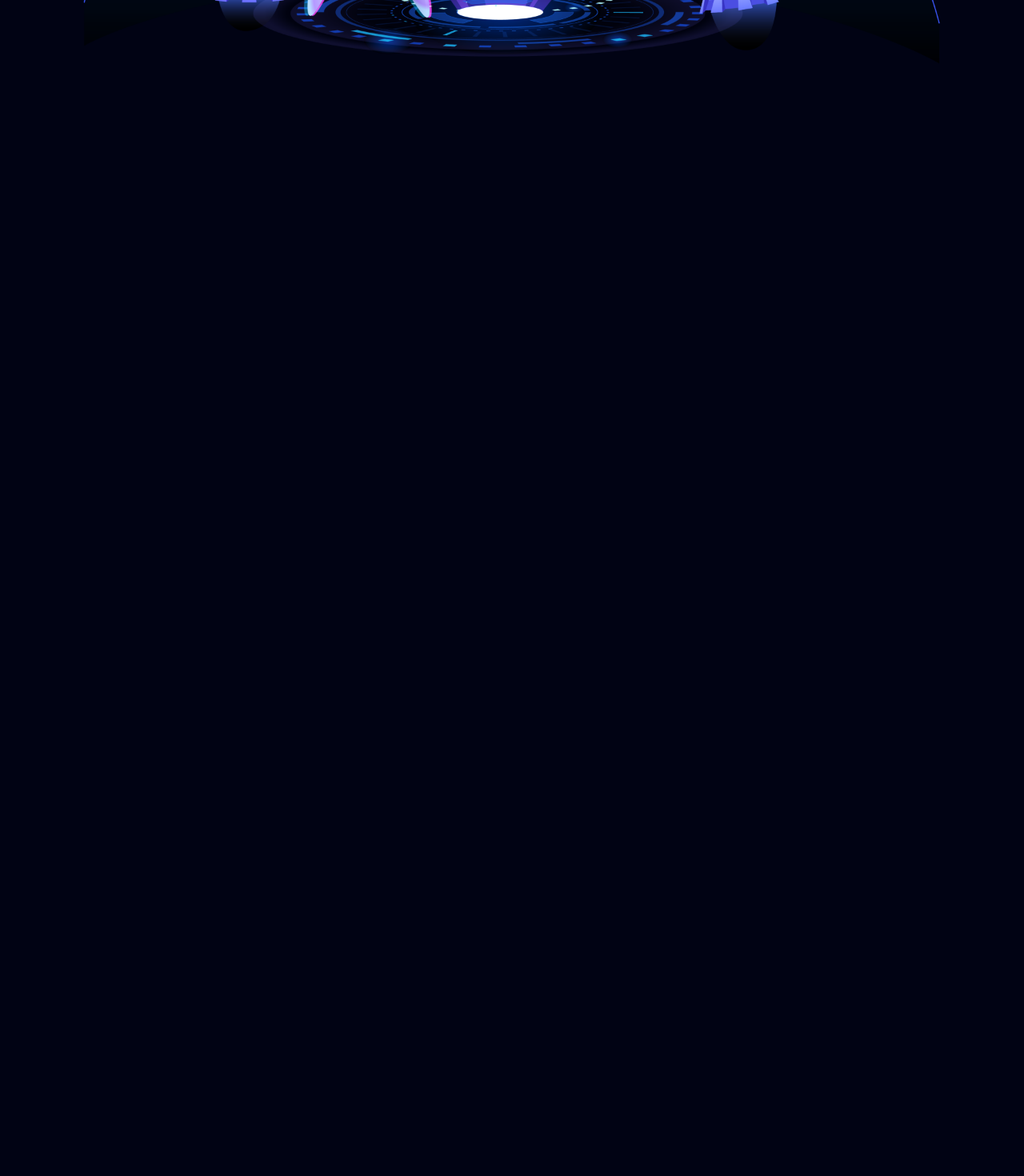
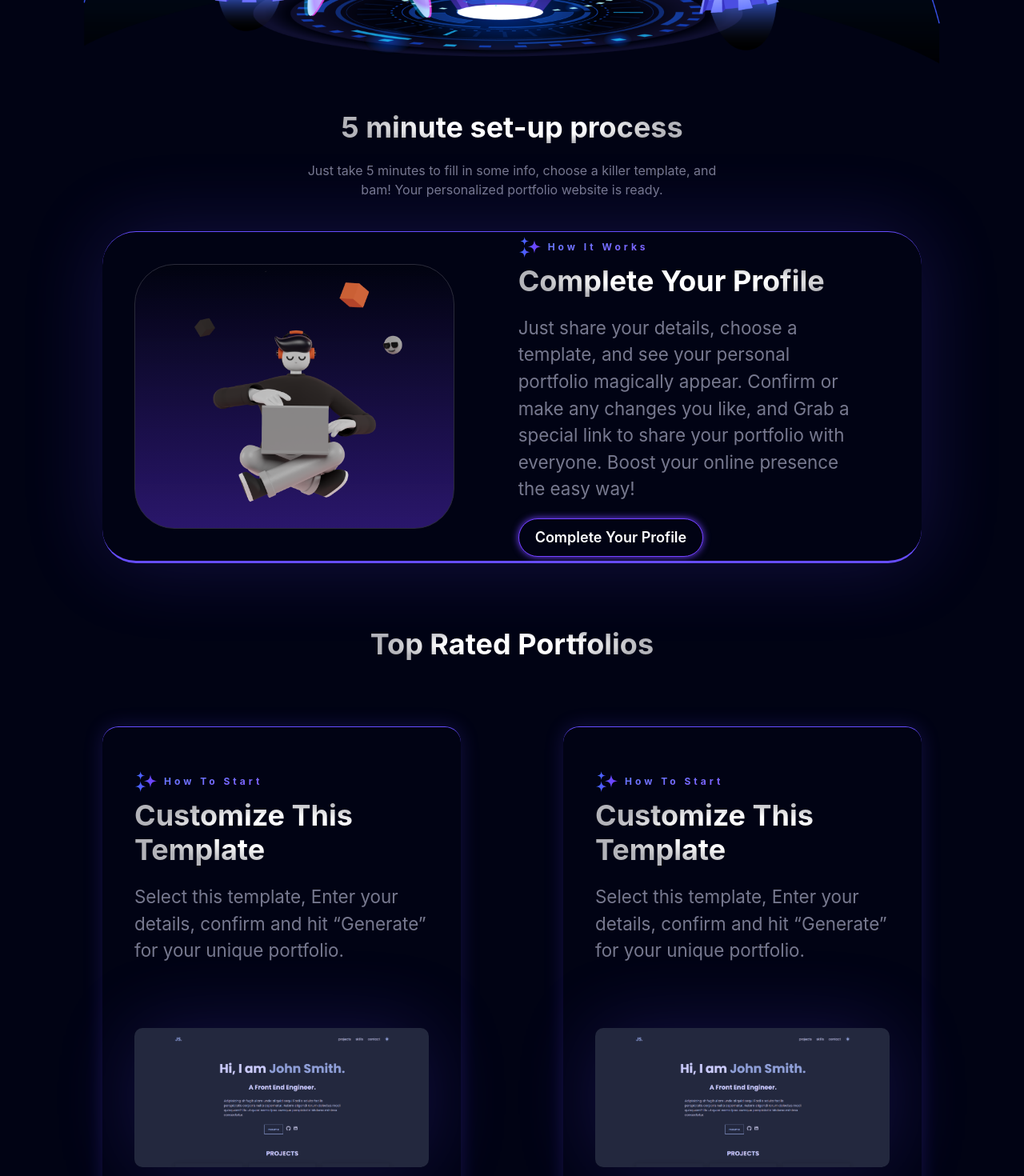
Before and after one commit to kalviumcommunity/S54_Yagna_Kusumanchi_Capstone_ClickCraft, a React (Vite) app in the folder client/: page / in a window 1280 px wide. Shown: the part 760-2230 px from the top of the page at 80% size. Before the commit the page ends 858 px from the top, so only its background shows below. Built offline with nearby package versions, Linux system fonts and the light colour scheme.

Commit message:
Added Portfolio card

```diff
--- a/client/src/Components/Home/Home.jsx
+++ b/client/src/Components/Home/Home.jsx
@@ -3,7 +3,8 @@ import Navbar from './Navbar'
 import img from '../../Assets/bg.png'
 import { Image } from '@chakra-ui/react'
 import HeroContent from './HeroContent'
-
+import Setupbox from './Setupbox'
+import TopPortfolios from './TopPortfolios'
 
 const Home = () => {
   return (
@@ -11,6 +12,8 @@ const Home = () => {
       <Navbar/>
       <HeroContent/>
       <Image src={img} h="auto" maxW={'100%'} mx={"auto"}/>
+      <Setupbox/>
+      <TopPortfolios/>
     </div>
   )
 }
--- /dev/null
+++ b/client/src/Components/Home/Setupbox.jsx
@@ -0,0 +1,58 @@
+import { Box, Button, Flex, Heading, Image, Text } from '@chakra-ui/react'
+import star from "../../Assets/star.png"
+import Person from "../../Assets/Person.png"
+import React from 'react'
+
+const Setupbox = () => {
+
+    const BoxStyle = {
+        borderTop: '1px solid #664DFF',
+        borderBottom: '3px solid #664DFF',
+        boxShadow: '0px 0px 100px rgba(102, 77, 255, 0.2)',
+        backdropFilter: 'blur(264px)',
+        borderRadius: "42"
+    };
+
+    return <>
+        <Box bg="#010314" display="flex" flexDirection="column" justifyContent="center" alignItems="center" color="white" >
+            <Heading size="xl" textAlign="center" bgGradient='radial(#FFFFFF,#FFFFFF, rgba(255,255,255,0.7), rgba(255,255,255,0.7))' bgClip='text' mt={10}>5 minute set-up process</Heading>
+            <Text textAlign={"center"} color="#77798F" mt={5}>Just take 5 minutes to fill in some info, choose a killer template, and<br />bam! Your personalized portfolio website is ready.</Text>
+
+            <Box sx={BoxStyle} w="80vw" bg={"#010314"} display={"flex"} justifyContent="spaceBetween" alignItems="center" mt={10}>
+                <Box m={10}>
+                    <Box border="1px solid #2A2B3A" borderRadius="50" bgGradient="linear(to-b, #010310, rgba(102, 51, 238, 0.4))">
+                        {/* bgGradient='radial(rgba(0, 0, 0, 0.22) 22%, #6633EE 69%, #FFFFFF 100%)' */}
+                        <Image src={Person} w={"90%"} mx={"auto"} />
+                    </Box>
+                </Box>
+                <Box mx={10} mr={20}>
+                    <Flex gap={2} alignItems={"center"} mb={2}>
+                        <Image src={star} />
+                        <Text letterSpacing={4} bgGradient='linear(to-br, #627FFF, #865BFF)' bgClip='text' fontSize="12px" fontWeight="700">How It Works</Text>
+                    </Flex>
+                    <Heading size="xl" bgGradient='radial(#FFFFFF,#FFFFFF, rgba(255,255,255,0.7), rgba(255,255,255,0.7))' bgClip='text'>Complete Your Profile</Heading>
+                    <Text color="#77798F" mt={5} maxW="600px" fontSize="1.4em">Just share your details, choose a template, and see your personal portfolio magically appear. Confirm or make any changes you like, and  Grab a special link to share your portfolio with everyone. Boost your online presence the easy way!</Text>
+                    <Button bg="#010314"
+                        size="lg"
+                        color="white"
+                        border="1px solid #7241FF"
+                        borderRadius="40px"
+                        style={{
+                            filter: "drop-shadow(0 0 5px rgba(114, 65, 255, 1))",
+                            transition: "background-color 0.3s ease",
+                        }}
+                        _hover={{ bg: "#7241FF" }}
+                        d={{ base: 'none', md: 'block' }}
+                        px={5}
+                        py={5}
+                        mt={5}
+                    >
+                        Complete Your Profile
+                    </Button>
+                </Box>
+            </Box>
+        </Box>
+    </>
+}
+
+export default Setupbox
--- /dev/null
+++ b/client/src/Components/Home/TopPortfolioCard.jsx
@@ -0,0 +1,75 @@
+import { Box, Button, Flex, Heading, Image, Text } from '@chakra-ui/react'
+import React, { useState } from 'react'
+import star from "../../Assets/star.png"
+import portfolio from "../../Assets/portfolio.png"
+import { ExternalLinkIcon } from '@chakra-ui/icons'
+
+
+
+const TopPortfolioCard = () => {
+
+    const [ on, setOn ] = useState(false)
+
+    const display = ()=>{
+        setOn(!on)
+    }
+
+    const BoxStyle = {
+        borderTop: '1px solid #664DFF',
+        borderBottom: '3px solid #664DFF',
+        boxShadow: '0px 0px 25px rgba(102, 77, 255, 0.2)',
+        backdropFilter: 'blur(100px)',
+        borderRadius: "20"
+    }
+
+    return (
+        <Box sx={BoxStyle} w="35vw" bg={"#010314"} display={"flex"} justifyContent="center" flexDirection="column" px={10} py={15}>
+            <Flex gap={2} alignItems={"center"} mb={2} mt={10}>
+                <Image src={star} />
+                <Text letterSpacing={4} bgGradient='linear(to-br, #627FFF, #865BFF)' bgClip='text' fontSize="12px" fontWeight="700">How To Start</Text>
+            </Flex>
+            <Heading size="xl" bgGradient='radial(#FFFFFF,#FFFFFF, rgba(255,255,255,0.7), rgba(255,255,255,0.7))' bgClip='text'>Customize This Template</Heading>
+            <Text color="#77798F" mt={5} maxW="600px" fontSize="1.4em">Select this template, Enter your details, confirm and hit “Generate” for your unique portfolio.</Text>
+            <Box position={"relative"} mt={20} mb={5}>
+                <Image src={portfolio} borderRadius={10} boxShadow='0px 0px 100px rgba(102, 77, 255, 0.2)' backdropBlur='blur(264)' cursor="pointer" _hover={{ transform: "scale(1.01)" }} onMouseEnter={display}/>
+                {on &&
+                <Box border="1px solid #2A2B3A" borderRadius="10" bgGradient="linear(to-b, #010310, rgba(102, 51, 238, 0.4))" w="100%" h={"100%"} position={"absolute"} top={0} display="flex" alignItems="center" justifyContent="center" onMouseLeave={display} >
+                    <Box display={"flex"} justifyContent="center" alignItems="center" flexDirection="column" gap={4}>
+                        <Button bg="#010314"
+                            size="md"
+                            color="white"
+                            border="3px solid #2A2B3A"
+                            borderRadius="10px"
+                            _hover={{
+                                bg: "#7241FF", border: "3px solid #7241FF", filter: "drop-shadow(0 0 5px rgba(114, 65, 255, 1))",
+                                transition: "background-color 0.3s ease"
+                            }}
+                            d={{ base: 'none', md: 'block' }}
+                            px={8}
+                        >
+                            Preview <ExternalLinkIcon ml={2} />
+                        </Button>
+                        <Button bg="#010314"
+                            size="md"
+                            color="white"
+                            border="3px solid #7241FF"
+                            borderRadius="10px"
+                            style={{
+                                filter: "drop-shadow(0 0 5px rgba(114, 65, 255, 1))",
+                                transition: "background-color 0.3s ease",
+                            }}
+                            _hover={{ bg: "#7241FF" }}
+                            d={{ base: 'none', md: 'block' }}
+                            px={8}
+                        >
+                            Customize
+                        </Button>
+
+                    </Box>
+                </Box>}
+            </Box>
+        </Box>
+    )
+}
+
+export default TopPortfolioCard
--- /dev/null
+++ b/client/src/Components/Home/TopPortfolios.jsx
@@ -0,0 +1,22 @@
+import { Box, Heading } from '@chakra-ui/react'
+import React from 'react'
+import TopPortfolioCard from './TopPortfolioCard'
+
+const TopPortfolios = () => {
+    return (
+        <>
+            <Box bg="#010314" display="flex" flexDirection="column" justifyContent="center" alignItems="center" color="white" >
+                <Heading size="xl" textAlign="center" bgGradient='radial(#FFFFFF,#FFFFFF, rgba(255,255,255,0.7), rgba(255,255,255,0.7))' bgClip='text' my={20}>Top Rated Portfolios</Heading>
+                <Box display={"flex"} justifyContent="space-between" w="80vw" flexWrap="wrap" gap={10}>
+
+                <TopPortfolioCard/>
+                <TopPortfolioCard/>
+                <TopPortfolioCard/>
+                <TopPortfolioCard/>
+                </Box>
+            </Box>
+        </>
+    )
+}
+
+export default TopPortfolios
```
